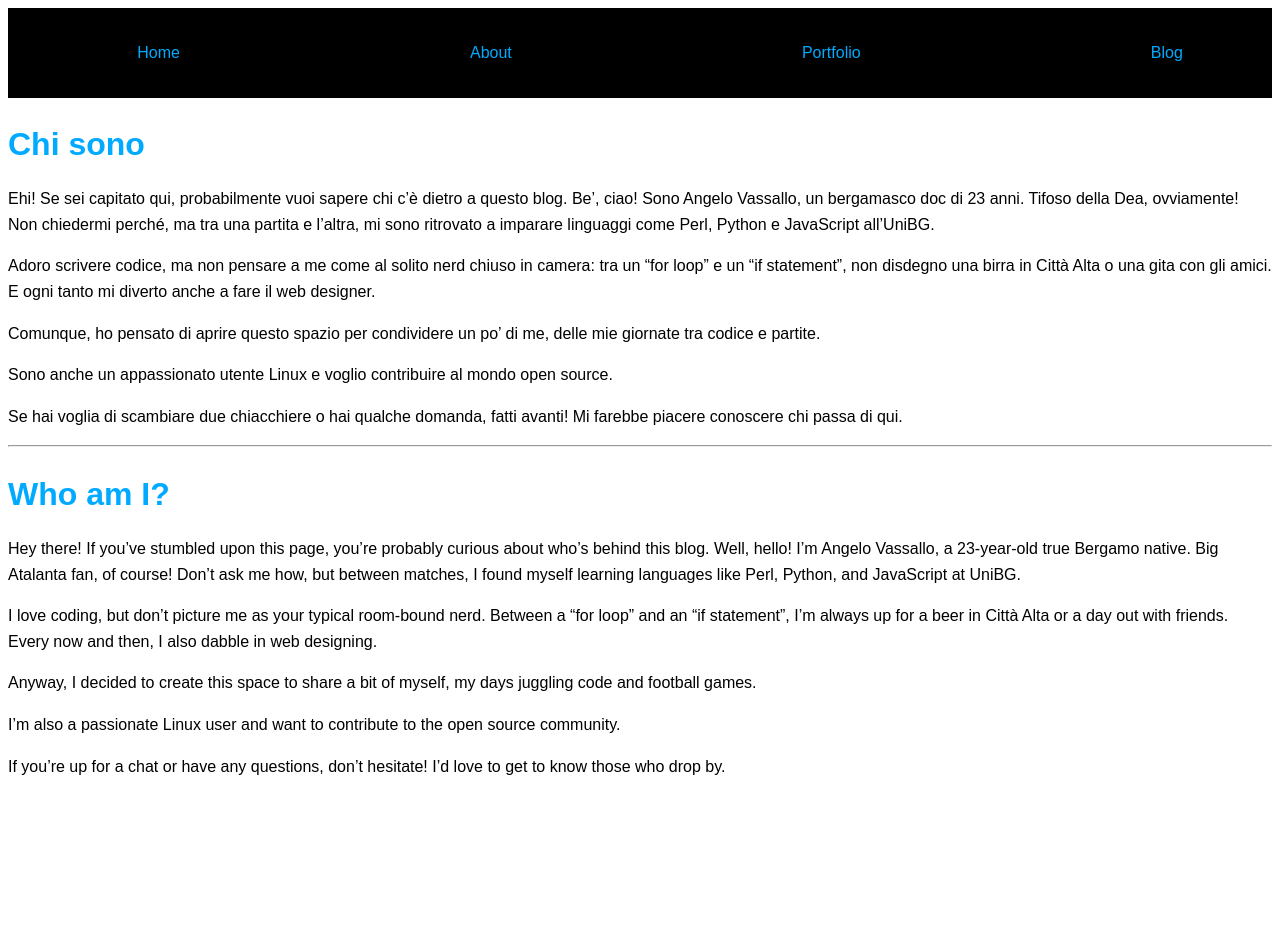
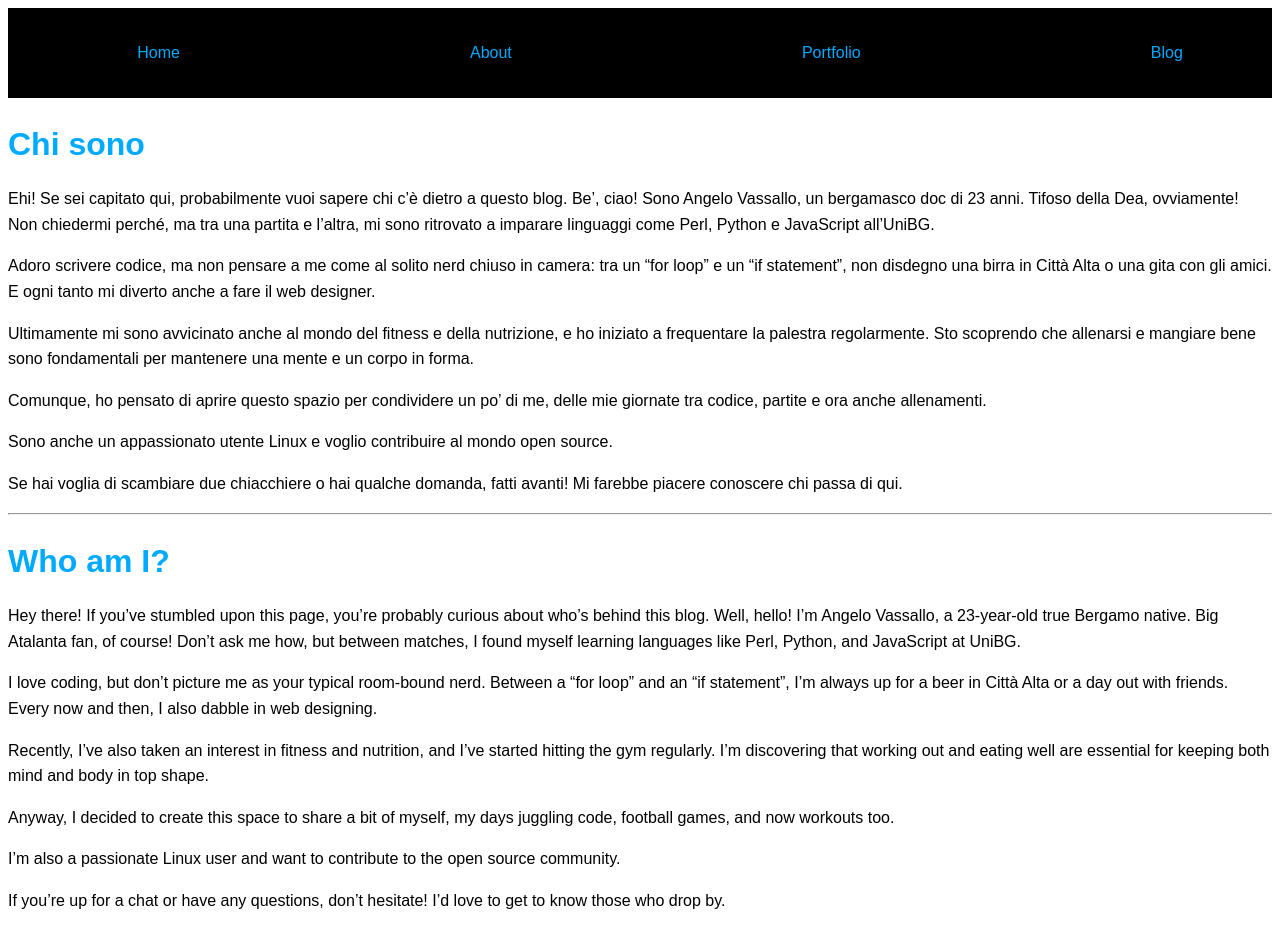
Before and after one commit to angelovassallo/angelovassallo.github.io, a Jekyll site: the page built from about/index.md, in a window 1280 px wide. Built offline with Jekyll 4.4.1, drawn with Linux system fonts in a browser that asks for light colours; before the commit the page ends 900 px from its top, so only the background shows below that.

Commit message:
Bio aggiornata

```diff
--- a/about/index.md
+++ b/about/index.md
@@ -9,7 +9,9 @@ Ehi! Se sei capitato qui, probabilmente vuoi sapere chi c'è dietro a questo blo
 
 Adoro scrivere codice, ma non pensare a me come al solito nerd chiuso in camera: tra un "for loop" e un "if statement", non disdegno una birra in Città Alta o una gita con gli amici. E ogni tanto mi diverto anche a fare il web designer.
 
-Comunque, ho pensato di aprire questo spazio per condividere un po' di me, delle mie giornate tra codice e partite.
+Ultimamente mi sono avvicinato anche al mondo del fitness e della nutrizione, e ho iniziato a frequentare la palestra regolarmente. Sto scoprendo che allenarsi e mangiare bene sono fondamentali per mantenere una mente e un corpo in forma.
+
+Comunque, ho pensato di aprire questo spazio per condividere un po' di me, delle mie giornate tra codice, partite e ora anche allenamenti.
 
 Sono anche un appassionato utente Linux e voglio contribuire al mondo open source.
 
@@ -23,7 +25,9 @@ Hey there! If you've stumbled upon this page, you're probably curious about who'
 
 I love coding, but don't picture me as your typical room-bound nerd. Between a "for loop" and an "if statement", I'm always up for a beer in Città Alta or a day out with friends. Every now and then, I also dabble in web designing.
 
-Anyway, I decided to create this space to share a bit of myself, my days juggling code and football games.
+Recently, I've also taken an interest in fitness and nutrition, and I've started hitting the gym regularly. I'm discovering that working out and eating well are essential for keeping both mind and body in top shape.
+
+Anyway, I decided to create this space to share a bit of myself, my days juggling code, football games, and now workouts too.
 
 I'm also a passionate Linux user and want to contribute to the open source community.
 
```
